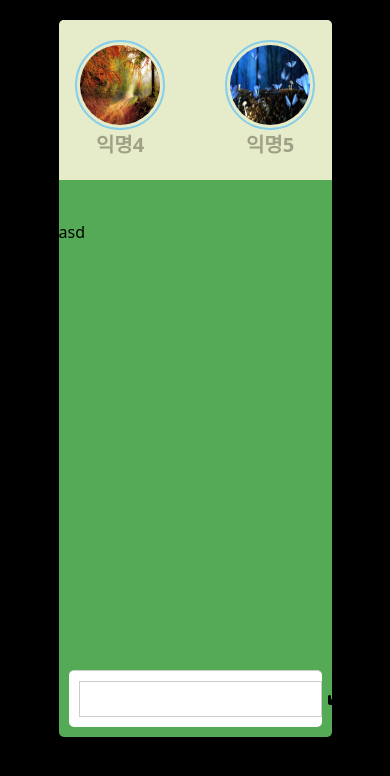
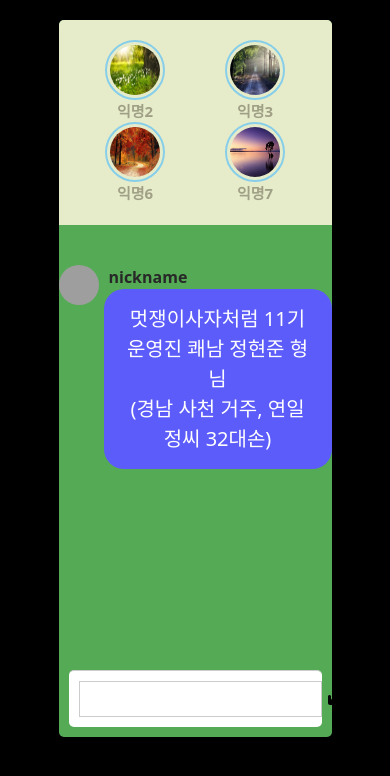
Before and after one commit to adult-lion/Nopia-FE, a React (Create React App) app: page /chat in a window 390 px wide. Shown: the top 776 px of the page. Built offline with nearby package versions, Linux system fonts and the light colour scheme; grey boxes are pictures that could not be loaded.

Commit message:
[feat][design] 채팅 말풍선 컴포넌트 추가 및 헤더 반응형 디자인 추가
- 채팅 말풍선 컴포넌트 추가
- 채팅 페이지 헤더 반응형 디자인 추가

```diff
--- a/src/components/Chat/ChatHeader.jsx
+++ b/src/components/Chat/ChatHeader.jsx
@@ -1,54 +1,19 @@
 import React from "react";
-import styled from "styled-components";
-import image1 from '../../assets/images/image1.jpg'
-import image2 from '../../assets/images/image2.jpg'
-import image3 from '../../assets/images/image3.jpg'
-import image4 from '../../assets/images/image4.jpg'
-import image5 from '../../assets/images/image5.jpg'
-import image6 from '../../assets/images/image6.jpg'
-import image7 from '../../assets/images/image7.jpg'
-import image8 from '../../assets/images/image8.jpg'
-
-
-const Container = styled.div`
-  background-color: #e6ecc9;
-  display:flex;
-  justify-content:center;
-  align-items:center;
-  padding-top:20px;
-  padding-bottom:20px;
-  /* overflow-x: scroll; //가로 스크롤 사용 */
-  width: 70vw;
-`;
-
-const UserImage = styled.img`
-  border-radius: 50%;
-  background-color: beige;
-  width: 80px;
-  height: 80px;
-`;
-
-const UserImageBorder = styled.div`
-    width:90px;
-    height:90px;
-    border-radius:50%;
-    border: 2px solid skyblue;
-    display:flex;
-    justify-content:center;
-    align-items:center;
-`;
-
-const User = styled.div`
-  margin-left:30px;
-  margin-right:30px;
-`;
-
-const UserName = styled.div`
-    text-align:center;
-    color: #a0a087;
-    font-size: 20px;
-    font-weight:bold;
-`;
+import image1 from "../../assets/images/image1.jpg";
+import image2 from "../../assets/images/image2.jpg";
+import image3 from "../../assets/images/image3.jpg";
+import image4 from "../../assets/images/image4.jpg";
+import image5 from "../../assets/images/image5.jpg";
+import image6 from "../../assets/images/image6.jpg";
+import image7 from "../../assets/images/image7.jpg";
+import image8 from "../../assets/images/image8.jpg";
+import {
+  HeaderContainer,
+  HeaderUser,
+  HeaderUserImageBorder,
+  HeaderUserImage,
+  HeaderUserName,
+} from "../../styles/index";
 
 const ChatHeader = () => {
   const people = [
@@ -60,23 +25,18 @@ const ChatHeader = () => {
     { name: "익명6", img: image6 },
     { name: "익명7", img: image7 },
     { name: "익명8", img: image8 },
-
   ];
 
   const listItems = people.map((person) => (
-    <User key={person.name}>
-      {/* <img src={person.src} alt="1"></img> */}
-      {/* <UserImageBorder><UserImage /></UserImageBorder> */}
-      <UserImageBorder><UserImage src={person.img} alt="1"/></UserImageBorder>
-      <UserName>{person.name}</UserName>
-    </User>
+    <HeaderUser key={person.name}>
+      <HeaderUserImageBorder>
+        <HeaderUserImage src={person.img} alt="1" />
+      </HeaderUserImageBorder>
+      <HeaderUserName>{person.name}</HeaderUserName>
+    </HeaderUser>
   ));
 
-  return (
-    <Container>
-        {listItems}
-    </Container>
-  );
+  return <HeaderContainer>{listItems}</HeaderContainer>;
 };
 
 export default ChatHeader;
--- a/src/components/Chat/ChatRoom.jsx
+++ b/src/components/Chat/ChatRoom.jsx
@@ -1,18 +1,27 @@
 import ChatHeader from "./ChatHeader";
-import TransitEnterexitRoundedIcon from '@mui/icons-material/TransitEnterexitRounded';
-import { ChatWrap, ChatContent, ChatMessages, ChatInputWrap, StyledInput } from "../../styles/index";
+import TransitEnterexitRoundedIcon from "@mui/icons-material/TransitEnterexitRounded";
+import {
+  ChatWrap,
+  ChatContent,
+  ChatMessages,
+  ChatInputWrap,
+  StyledInput,
+} from "../../styles/index";
+import ChatTest from "./ChatTest";
 
 const ChatRoom = () => {
   return (
-      <div style={{
+    <div
+      style={{
         display: "flex",
-        justifyContent: "center"
-      }}>
+        justifyContent: "center",
+      }}
+    >
       <ChatWrap>
         <ChatHeader />
         <ChatContent>
           <ChatMessages>
-              asd
+            <ChatTest />
           </ChatMessages>
           <ChatInputWrap>
             <StyledInput type="text" />
--- /dev/null
+++ b/src/components/Chat/ChatTest.jsx
@@ -0,0 +1,28 @@
+import * as React from "react";
+import {
+  ChatBubble,
+  ChatAvatar,
+  ChatNickName,
+  ChatBox,
+} from "../../styles/index";
+
+const ChatTest = () => {
+  return (
+    <>
+      <ChatBubble>
+        {/* 프로필 이미지 */}
+        <ChatAvatar alt="user" src="/static/images/avatar/1.jpg" />
+        <div>
+          <ChatNickName>nickname</ChatNickName>
+          <ChatBox>
+            멋쟁이사자처럼 11기 운영진 쾌남 정현준 형님
+            <br />
+            (경남 사천 거주, 연일 정씨 32대손)
+          </ChatBox>
+        </div>
+      </ChatBubble>
+    </>
+  );
+};
+
+export default ChatTest;
--- a/src/styles/index.js
+++ b/src/styles/index.js
@@ -1,4 +1,6 @@
 import styled from "styled-components";
+import Avatar from "@mui/material/Avatar";
+import Box from "@mui/material/Box";
 
 export const ChatWrap = styled.div`
   width: 70vw;
@@ -50,3 +52,106 @@ export const StyledInput = styled.input`
     box-shadow: 0 0 10px #d6a8e9;
   }
 `;
+
+
+
+// 채팅 페이지 헤더
+export const HeaderContainer = styled.div`
+  background-color: #e6ecc9;
+  display:flex;
+  justify-content:center;
+  align-items:center;
+  padding-top:20px;
+  padding-bottom:20px;
+  /* overflow-x: scroll; //가로 스크롤 사용 */
+  width: 70vw;
+
+  @media (max-width: 1200px) {
+    display: grid;
+    grid-template-rows: auto auto; /* 2개의 행을 자동으로 크기 조절 */
+    grid-template-columns: auto auto auto auto; /* 2개의 행을 자동으로 크기 조절 */
+  }
+`;
+
+export const HeaderUserImage = styled.img`
+  border-radius: 50%;
+  background-color: beige;
+  width: 80px;
+  height: 80px;
+  @media (max-width: 1200px){
+    width:50px;
+    height:50px;
+  }
+`;
+
+export const HeaderUserImageBorder = styled.div`
+    width:90px;
+    height:90px;
+    border-radius:50%;
+    border: 2px solid skyblue;
+    display:flex;
+    justify-content:center;
+    align-items:center;
+    @media (max-width: 1200px){
+    width:60px;
+    height:60px;
+  }
+`;
+
+export const HeaderUser = styled.div`
+  margin-left:30px;
+  margin-right:30px;
+`;
+
+export const HeaderUserName = styled.div`
+    text-align:center;
+    color: #a0a087;
+    font-size: 20px;
+    font-weight:bold;
+    @media (max-width: 1200px){
+      font-size: 15px;
+      font-weight:800;
+  }
+`;
+// end of 채팅 페이지 헤더
+
+
+
+// 채팅 말풍선
+//채팅 wrap
+export const ChatBubble = styled.div`
+  display: flex;
+`;
+
+//채팅 프로필 사진
+export const ChatAvatar = styled(Avatar)`
+  width: 50px;
+  height: 50px;
+  position:absolute;
+  top:0;
+  margin-right: 5px;
+`;
+
+//채팅 닉네임
+export const ChatNickName = styled.div`
+  margin-left: 5px;
+  font-weight: bold;
+  color: #282828;
+`;
+
+//채팅 박스
+export const ChatBox = styled(Box)`
+  //위치
+  //정렬
+  text-align: center;
+  overflow-wrap: break-word;
+  //크기
+  padding: 15px 20px;
+  max-width:500px;
+  //디자인
+  background-color: #5c5cfb;
+  border-radius: 20px;
+  color: white;
+  font-size: 20px;
+`;
+// end of 채팅 말풍선
```
Lines whose indentation alone changed are shown as unchanged.
